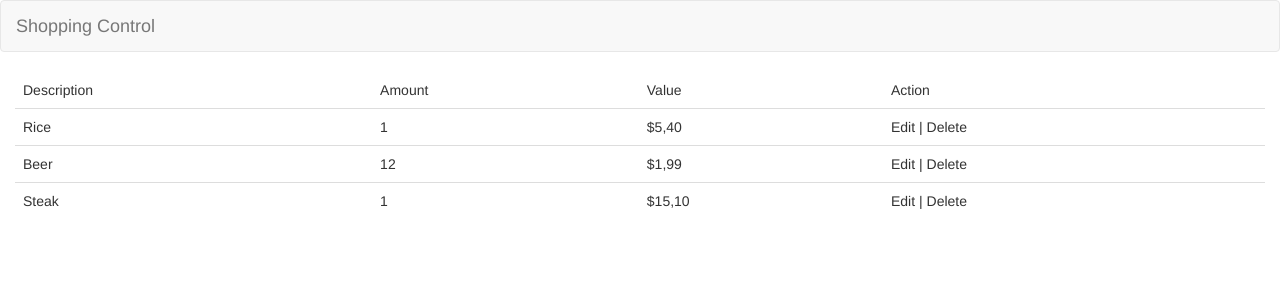
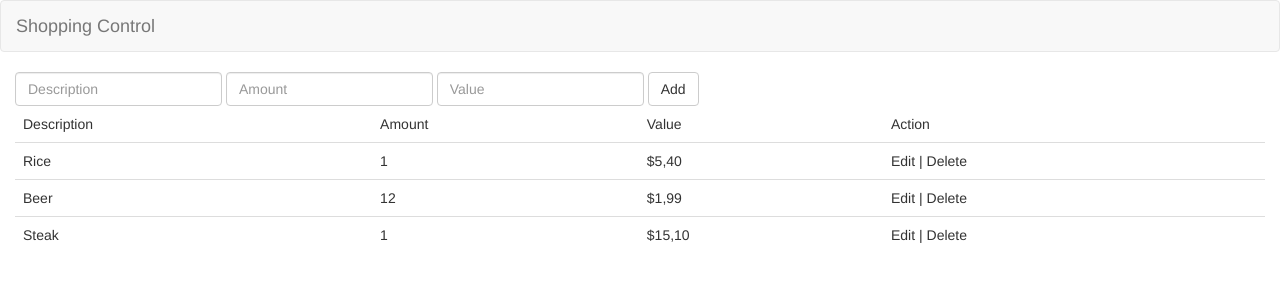
Before and after one commit to yuremarketing/advancing_with_js, a plain HTML site: page index.html in a window 1280 px wide. Drawn offline with Linux system fonts and the light colour scheme.

Commit message:
funcionalidade de inserir produto de forma organizada

```diff
--- a/course/js/main.js
+++ b/course/js/main.js
@@ -3,7 +3,7 @@ var list = [
     {"desc":"beer","amount":"12","value":"1.99"},
     {"desc":"steak","amount":"1","value":"15.10"}
 ];
-
+//retorna a SOMA do parâmetro 'value' do Array list
 function getTotal(list) {
     var  total = 0;
     for (var key in list){
@@ -11,7 +11,7 @@ function getTotal(list) {
     }
     return total;
 }
-
+//Seta na descrição, quantidade, e valor, dos parâmetros do Array  list
 function setList(list){
     var table = '<thead><tr><td>Description</td><td>Amount</td><td>Value</td><td>Action</td></tr></thead><tbody>';
     for(var key in list){
@@ -20,13 +20,13 @@ function setList(list){
     table += '</tbody>';
     document.getElementById("listTable").innerHTML = table;
 }
-
+//trata o parâmetro descrição do array list
 function formatDesc(desc){
     var str = desc.toLowerCase();
     str = str.charAt(0).toUpperCase() + str.slice(1);
     return str;
 }
-
+//trata o parâmetro valor do array list
 function formatValue(value){
     var str = parseFloat(value).toFixed(2) + "";
     str = str.replace(".",",");
@@ -34,6 +34,15 @@ function formatValue(value){
     return str;
 }
 
+function addData(){
+var desc =  document.getElementById("desc").value;
+var amount =  document.getElementById("amount").value;
+var value =  document.getElementById("value").value;
+
+list.unshift ({"desc":desc, "amount":amount, "value":value});
+setList(list);
+
+}
 
 
 setList(list);
--- a/index.html
+++ b/index.html
@@ -16,6 +16,18 @@
         </div>
       </nav>
       <div class="container-fluid">
+        <div class="form-inline">
+          <div class="form-group">
+            <input type="text" class="form-control" id="desc" placeholder="Description">
+          </div>
+          <div class="form-group">
+              <input type="text" class="form-control" id="amount" placeholder="Amount">
+          </div>
+          <div class="form-group">
+              <input type="text" class="form-control" id="value" placeholder="Value">
+          </div>
+          <button onclick="addData();" class="btn btn-default">Add</button>
+        </div>
         <table id="listTable" class="table">
           <tbody> </tbody>
         </table>
```
